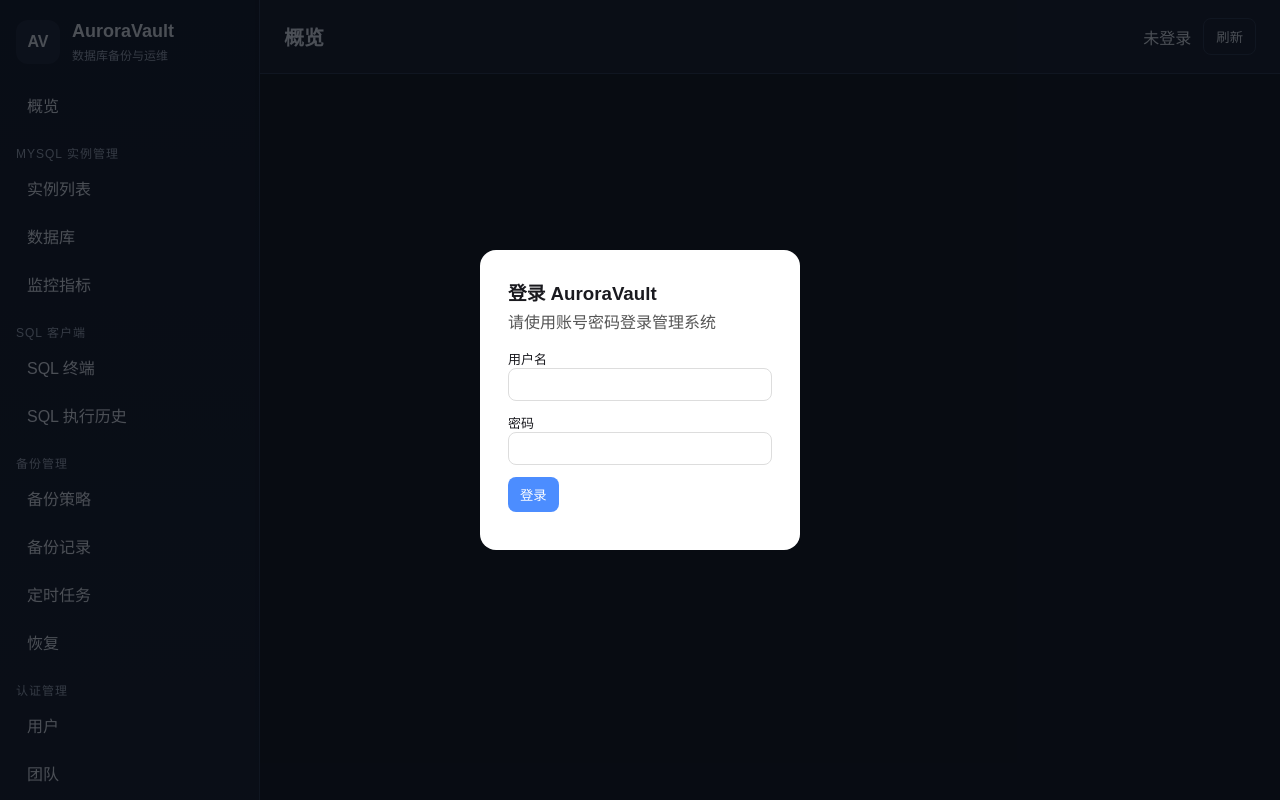
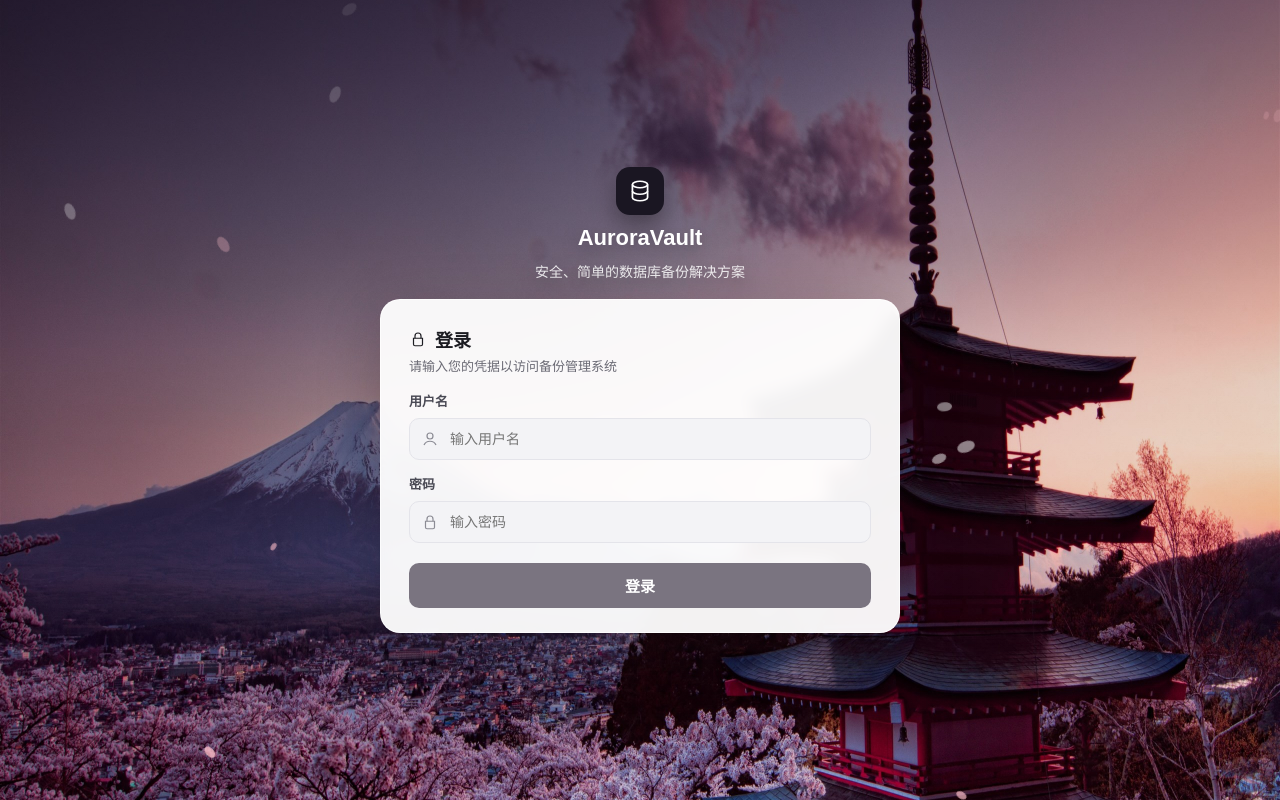
Before and after one commit to morningstarccf-tech/ccf, a Django app: page /admin/ in a window 1280 px wide. Run offline with Django 5.2, Linux system fonts and the light colour scheme.

Commit message:
feat(webui): use figma login screen

```diff
--- a/db_guardian/static/webui/app.css
+++ b/db_guardian/static/webui/app.css
@@ -199,50 +199,240 @@ th {
 .overlay {
   position: fixed;
   inset: 0;
-  background: rgba(7, 10, 18, 0.7);
-  display: flex;
-  align-items: center;
-  justify-content: center;
+  z-index: 999;
 }
 
 .overlay.hidden {
   display: none;
 }
 
-.login-card {
-  background: #fff;
-  color: #1a1a1f;
-  padding: 28px;
-  border-radius: 16px;
-  min-width: 320px;
+.av-login {
+  position: relative;
+  min-height: 100vh;
+  width: 100%;
+  display: grid;
+  place-items: center;
+  overflow: hidden;
+  background: url("/static/login/plo.jpg") center/cover no-repeat;
+  background-color: #0f0b14;
 }
 
-.login-card h3 {
-  margin: 0 0 4px;
+.av-login::after {
+  content: "";
+  position: absolute;
+  inset: 0;
+  background: linear-gradient(180deg, rgba(8, 8, 12, 0.2), rgba(8, 8, 12, 0));
+  pointer-events: none;
 }
 
-.login-card p {
-  margin: 0 0 16px;
-  color: #555;
+.av-panel {
+  position: relative;
+  z-index: 2;
+  width: min(520px, 92vw);
+  display: flex;
+  flex-direction: column;
+  align-items: center;
+  gap: 18px;
 }
 
-.login-card label {
-  display: block;
+.av-brand {
+  display: flex;
+  flex-direction: column;
+  align-items: center;
+  text-align: center;
+  gap: 10px;
+}
+
+.av-logo {
+  width: 48px;
+  height: 48px;
+  border-radius: 14px;
+  display: grid;
+  place-items: center;
+  background: #1a1622;
+  box-shadow: 0 12px 24px rgba(0, 0, 0, 0.35);
+}
+
+.av-logo svg {
+  width: 26px;
+  height: 26px;
+  fill: none;
+  stroke: #fff;
+  stroke-width: 1.6;
+}
+
+.av-title {
+  font-size: 22px;
+  font-weight: 700;
+  color: #ffffff;
+  text-shadow: 0 6px 18px rgba(0, 0, 0, 0.35);
+}
+
+.av-subtitle {
+  font-size: 14px;
+  color: rgba(255, 255, 255, 0.88);
+  text-shadow: 0 6px 18px rgba(0, 0, 0, 0.35);
+}
+
+.av-card {
+  width: 100%;
+  background: rgba(255, 255, 255, 0.95);
+  border-radius: 20px;
+  border: 1px solid rgba(255, 255, 255, 0.75);
+  box-shadow: 0 18px 60px rgba(17, 16, 22, 0.28);
+  padding: 26px 28px 24px;
+  backdrop-filter: blur(8px);
+}
+
+.av-card__head {
+  display: flex;
+  flex-direction: column;
+  gap: 4px;
+  margin-bottom: 16px;
+}
+
+.av-card__title {
+  display: flex;
+  align-items: center;
+  gap: 8px;
+  font-size: 18px;
+  color: #1c1c22;
+  font-weight: 700;
+}
+
+.av-card__title svg {
+  width: 18px;
+  height: 18px;
+  stroke: #1c1c22;
+}
+
+.av-card__desc {
+  margin: 0;
+  font-size: 13px;
+  color: #6a6a74;
+}
+
+.av-error {
+  background: #ffe9ec;
+  border: 1px solid #ffb7c0;
+  color: #a21b32;
+  padding: 10px 12px;
+  border-radius: 8px;
   font-size: 13px;
   margin-bottom: 12px;
 }
 
-.login-card input {
-  width: 100%;
-  padding: 8px 10px;
-  border-radius: 8px;
-  border: 1px solid #ddd;
+.av-error.hidden {
+  display: none;
 }
 
-.login-error {
-  color: #d93025;
-  margin-top: 10px;
-  font-size: 12px;
+.av-field {
+  display: flex;
+  flex-direction: column;
+  gap: 8px;
+  margin-bottom: 14px;
+}
+
+.av-field label {
+  font-size: 13px;
+  font-weight: 600;
+  color: #4a4a55;
+}
+
+.av-input {
+  position: relative;
+}
+
+.av-input__icon {
+  position: absolute;
+  left: 12px;
+  top: 50%;
+  transform: translateY(-50%);
+  width: 18px;
+  height: 18px;
+  stroke: #8b8b94;
+}
+
+.av-input input {
+  width: 100%;
+  padding: 12px 14px 12px 40px;
+  border-radius: 10px;
+  border: 1px solid #e4e4ea;
+  background: #f3f3f6;
+  font-size: 14px;
+  color: #222;
+  box-sizing: border-box;
+}
+
+.av-input input:focus {
+  outline: none;
+  border-color: #7a7480;
+  box-shadow: 0 0 0 3px rgba(122, 116, 128, 0.18);
+}
+
+.av-button {
+  width: 100%;
+  padding: 12px 14px;
+  border-radius: 10px;
+  border: none;
+  background: #7a7480;
+  color: #fff;
+  font-size: 15px;
+  font-weight: 600;
+  cursor: pointer;
+  margin-top: 6px;
+}
+
+.av-button:hover {
+  background: #6b6571;
+}
+
+#petal-container {
+  position: absolute;
+  inset: 0;
+  overflow: hidden;
+  pointer-events: none;
+  z-index: 1;
+}
+
+.petal {
+  position: absolute;
+  bottom: -10vh;
+  width: 12px;
+  height: 8px;
+  border-radius: 50% 50% 50% 50%;
+  opacity: 0.85;
+  filter: blur(0.3px);
+  animation-name: petal-float;
+  animation-iteration-count: infinite;
+  animation-timing-function: linear;
+}
+
+@keyframes petal-float {
+  0% {
+    transform: translate3d(0, 0, 0) rotate(0deg);
+    opacity: 0;
+  }
+  10% {
+    opacity: 0.9;
+  }
+  100% {
+    transform: translate3d(var(--drift), -120vh, 0) rotate(360deg);
+    opacity: 0;
+  }
+}
+
+@media (max-width: 600px) {
+  .av-card {
+    padding: 22px;
+  }
+}
+
+@media (prefers-reduced-motion: reduce) {
+  .petal {
+    animation: none;
+    display: none;
+  }
 }
 
 @media (max-width: 960px) {
--- a/db_guardian/static/webui/app.js
+++ b/db_guardian/static/webui/app.js
@@ -39,6 +39,7 @@ function setActiveNav(route) {
 
 function showLogin(show) {
   overlay.classList.toggle("hidden", !show);
+  document.getElementById("app").style.display = show ? "none" : "flex";
 }
 
 function escapeHtml(value) {
@@ -748,12 +749,14 @@ document.getElementById("refresh-view").onclick = navigate;
 loginForm.addEventListener("submit", async (e) => {
   e.preventDefault();
   loginError.textContent = "";
+  loginError.classList.add("hidden");
   const formData = new FormData(loginForm);
   try {
     await login(formData.get("username"), formData.get("password"));
     await navigate();
   } catch (err) {
     loginError.textContent = err.message || "登录失败";
+    loginError.classList.remove("hidden");
   }
 });
 
@@ -767,3 +770,29 @@ window.addEventListener("hashchange", navigate);
   await loadUser();
   await navigate();
 })();
+
+function initPetals() {
+  const container = document.getElementById("petal-container");
+  if (!container || container.children.length) return;
+  const petalCount = 18;
+  const colors = ["rgba(255,255,255,0.9)", "rgba(255,192,203,0.9)"];
+  for (let i = 0; i < petalCount; i += 1) {
+    const petal = document.createElement("div");
+    petal.className = "petal";
+    const size = 8 + Math.random() * 10;
+    const left = Math.random() * 100;
+    const duration = 22 + Math.random() * 20;
+    const delay = -(Math.random() * duration);
+    const drift = `${(Math.random() * 80 - 40).toFixed(1)}vw`;
+    petal.style.left = `${left}vw`;
+    petal.style.width = `${size}px`;
+    petal.style.height = `${size * 0.6}px`;
+    petal.style.background = colors[Math.floor(Math.random() * colors.length)];
+    petal.style.animationDuration = `${duration}s`;
+    petal.style.animationDelay = `${delay}s`;
+    petal.style.setProperty("--drift", drift);
+    container.appendChild(petal);
+  }
+}
+
+initPetals();
--- a/db_guardian/templates/webui/index.html
+++ b/db_guardian/templates/webui/index.html
@@ -65,21 +65,60 @@
     </div>
 
     <div class="overlay hidden" id="login-overlay">
-      <div class="login-card">
-        <h3>登录 AuroraVault</h3>
-        <p>请使用账号密码登录管理系统</p>
-        <form id="login-form">
-          <label>
-            用户名
-            <input type="text" name="username" required />
-          </label>
-          <label>
-            密码
-            <input type="password" name="password" required />
-          </label>
-          <button type="submit" class="primary">登录</button>
-        </form>
-        <div class="login-error" id="login-error"></div>
+      <div class="av-login">
+        <div id="petal-container"></div>
+        <div class="av-panel">
+          <div class="av-brand">
+            <div class="av-logo" aria-hidden="true">
+              <svg viewBox="0 0 24 24">
+                <ellipse cx="12" cy="6" rx="7" ry="3"></ellipse>
+                <path d="M5 6v6c0 1.7 3.1 3 7 3s7-1.3 7-3V6"></path>
+                <path d="M5 12v6c0 1.7 3.1 3 7 3s7-1.3 7-3v-6"></path>
+              </svg>
+            </div>
+            <div class="av-title">AuroraVault</div>
+            <div class="av-subtitle">安全、简单的数据库备份解决方案</div>
+          </div>
+
+          <div class="av-card">
+            <div class="av-card__head">
+              <div class="av-card__title">
+                <svg viewBox="0 0 24 24" fill="none">
+                  <path d="M6 11h12v8a2 2 0 0 1-2 2H8a2 2 0 0 1-2-2v-8Z" stroke-width="1.6"></path>
+                  <path d="M8 11V8a4 4 0 1 1 8 0v3" stroke-width="1.6"></path>
+                </svg>
+                登录
+              </div>
+              <p class="av-card__desc">请输入您的凭据以访问备份管理系统</p>
+            </div>
+
+            <div class="av-error hidden" id="login-error"></div>
+
+            <form id="login-form">
+              <div class="av-field">
+                <label for="login-username">用户名</label>
+                <div class="av-input">
+                  <svg class="av-input__icon" viewBox="0 0 24 24" fill="none">
+                    <path d="M12 12a4 4 0 1 0-4-4 4 4 0 0 0 4 4Z" stroke-width="1.6"></path>
+                    <path d="M4 20c1.4-3 4.4-5 8-5s6.6 2 8 5" stroke-width="1.6"></path>
+                  </svg>
+                  <input type="text" id="login-username" name="username" placeholder="输入用户名" required />
+                </div>
+              </div>
+              <div class="av-field">
+                <label for="login-password">密码</label>
+                <div class="av-input">
+                  <svg class="av-input__icon" viewBox="0 0 24 24" fill="none">
+                    <path d="M6 11h12v8a2 2 0 0 1-2 2H8a2 2 0 0 1-2-2v-8Z" stroke-width="1.6"></path>
+                    <path d="M8 11V8a4 4 0 1 1 8 0v3" stroke-width="1.6"></path>
+                  </svg>
+                  <input type="password" id="login-password" name="password" placeholder="输入密码" required />
+                </div>
+              </div>
+              <button type="submit" class="av-button">登录</button>
+            </form>
+          </div>
+        </div>
       </div>
     </div>
 
```
